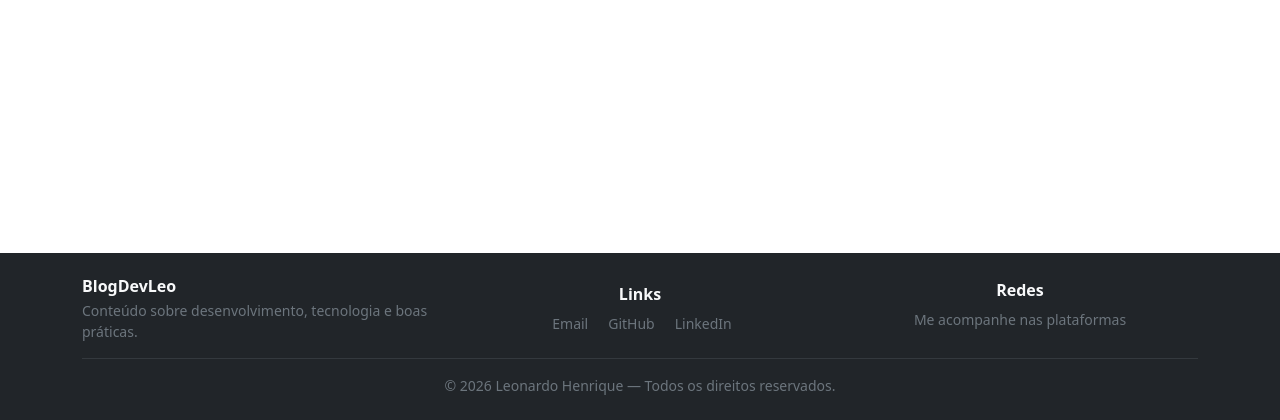
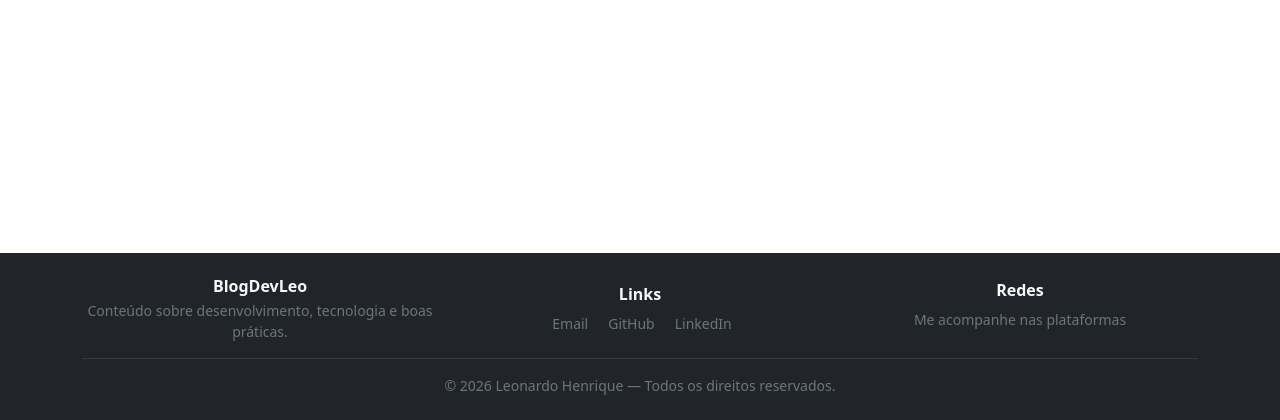
Before and after one commit to leonardohenriquedc/blogdevleo, a PHP site: page / in a window 1280 px wide. Shown: the part 380-800 px from the top of the page. Run offline with PHP 8.4, Linux system fonts and the light colour scheme.

Commit message:
fix layout component

```diff
--- a/view/components/footer.php
+++ b/view/components/footer.php
@@ -4,7 +4,7 @@
     <div class="row gy-3 align-items-center">
 
       <!-- Marca -->
-      <div class="col-md-4">
+      <div class="col-md-4 text-md-center">
         <h6 class="fw-bold mb-1">BlogDevLeo</h6>
         <p class="small text-secondary mb-0">
           Conteúdo sobre desenvolvimento, tecnologia e boas práticas.
```
